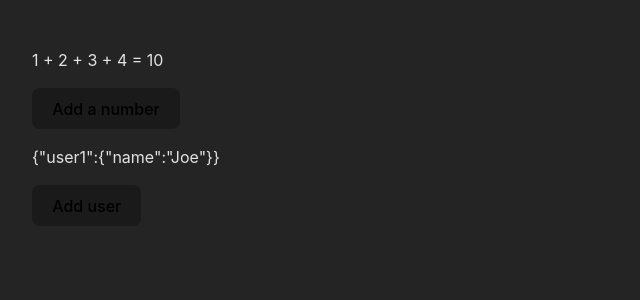
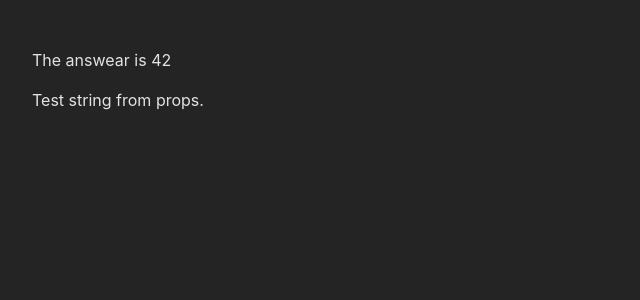
Before and after one commit to artemnistuley/svelte-tutorial, a Svelte app: page / in a window 1280 px wide. Shown: the top 300 px of the page, without its empty margins (0-640 px from the left). Built offline with nearby package versions, Linux system fonts and the light colour scheme.

Commit message:
declaring props

```diff
--- a/src/App.svelte
+++ b/src/App.svelte
@@ -8,6 +8,7 @@
   import ReactivityDeclaration from "./lib/basic/ReactivityDeclaration.svelte";
   import ReactivityStatement from "./lib/basic/ReactivityStatement.svelte";
   import ReactivityObjects from "./lib/basic/ReactivityObjects.svelte";
+  import DeclaringProps from "./lib/basic/DeclaringProps.svelte";
 </script>
 
 <main>
@@ -27,7 +28,9 @@
 
   <!-- <ReactivityStatement /> -->
 
-  <ReactivityObjects />
+  <!-- <ReactivityObjects /> -->
+
+  <DeclaringProps />
 </main>
 
 <style></style>
--- /dev/null
+++ b/src/lib/basic/DeclaringProps.svelte
@@ -0,0 +1,5 @@
+<script>
+  import DeclaringPropsNested from "./DeclaringPropsNested.svelte";
+</script>
+
+<DeclaringPropsNested answear={42} myString='Test string from props.' />
--- /dev/null
+++ b/src/lib/basic/DeclaringPropsNested.svelte
@@ -0,0 +1,8 @@
+<script>
+  export let answear;
+  export let myString;
+</script>
+
+<p>The answear is {answear}</p>
+
+<p>{myString}</p>
```
